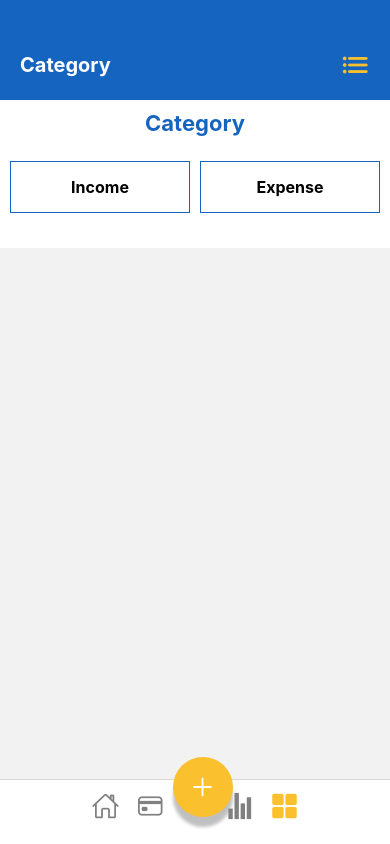
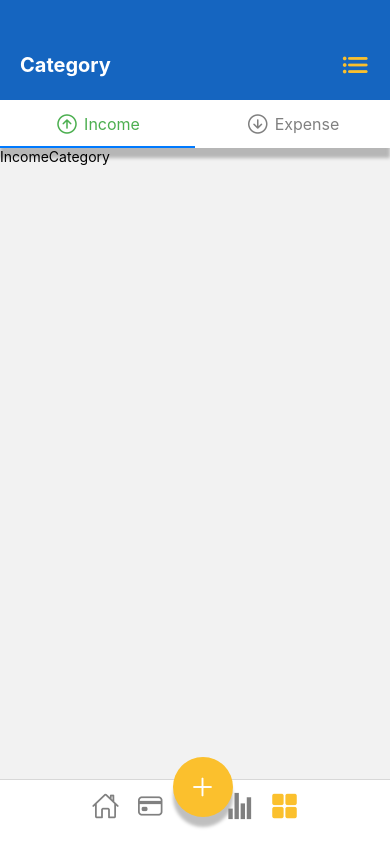
Before and after one commit to tsiaroFitia/SpendlyWay, a React Native app: screen /Category in a window 390 px wide. Built offline with nearby package versions, Linux system fonts and the light colour scheme.

Commit message:
Copier Affichage Income/Expense de Repport dans Category (TopTabNavigator)

```diff
--- a/src/components/Report/ExpenseReport.js
+++ b/src/components/Report/ExpenseReport.js
@@ -16,10 +16,10 @@ const styles = StyleSheet.create({
     flex: 1,
     justifyContent: 'center',
     alignItems: 'center',
-    backgroundColor: 'red',
+
   },
   text: {
     fontSize: 20,
-    color: 'white',
+
   },
 });
--- a/src/components/Report/IncomeReport.js
+++ b/src/components/Report/IncomeReport.js
@@ -16,10 +16,10 @@ const styles = StyleSheet.create({
     flex: 1,
     justifyContent: 'center',
     alignItems: 'center',
-    backgroundColor: 'green',
+
   },
   text: {
     fontSize: 20,
-    color: 'white',
+
   },
 });
--- a/src/components/category/HeaderCategory.js
+++ /dev/null
@@ -1,122 +0,0 @@
-import { Text, View, TouchableOpacity, StyleSheet } from 'react-native';
-import React, { Component } from 'react';
-
-import Colors from '../../outils/Colors';  // Assurez-vous que Colors.BleuFoncé est bien défini dans votre fichier Colors.
-import IncomeCategory from './IncomeCategory';  // Assurez-vous que IncomeCategory est bien importé.
-import ExpenseCategory from './ExpenseCategory';  // Assurez-vous que ExpenseCategory est bien importé.
-
-export default class HeaderCategory extends Component {
-  constructor(props) {
-    super(props);
-    this.state = {
-      selectedButton: null,  // Gère quel bouton est sélectionné
-    };
-  }
-
-  handleButtonPress = (buttonName) => {
-    // Change le bouton sélectionné ou le réinitialise si déjà sélectionné
-    this.setState({
-      selectedButton: buttonName === this.state.selectedButton ? null : buttonName,
-    });
-  };
-
-  render() {
-    const { selectedButton } = this.state;
-
-    return (
-      <View style={styles.container}>
-        <Text style={styles.headerText}>Category</Text>
-
-        {/* Conteneur des boutons alignés côte à côte */}
-        <View style={styles.buttonContainer}>
-          {/* Premier bouton - Income */}
-          <TouchableOpacity
-            onPress={() => this.handleButtonPress('Income')}
-            activeOpacity={0.7}  // Ajoutez un effet de pression
-            style={styles.button}>
-            <Text style={[styles.buttonText, selectedButton === 'Income' && { color: Colors.BleuFoncé }]}>
-              Income
-            </Text>
-            {/* Afficher la ligne tsipika uniquement si 'Income' est sélectionné */}
-            {selectedButton === 'Income' && <View style={styles.tsipika} />}
-          </TouchableOpacity>
-
-          {/* Deuxième bouton - Expense */}
-          <TouchableOpacity
-            onPress={() => this.handleButtonPress('Expense')}
-            activeOpacity={0.7}  // Ajoutez un effet de pression
-            style={styles.button}>
-            <Text style={[styles.buttonText, selectedButton === 'Expense' && { color: Colors.BleuFoncé }]}>
-              Expense
-            </Text>
-            {/* Afficher la ligne tsipika uniquement si 'Expense' est sélectionné */}
-            {selectedButton === 'Expense' && <View style={styles.tsipika} />}
-          </TouchableOpacity>
-        </View>
-
-        {/* Affichage conditionnel des composants en fonction du bouton sélectionné */}
-        {selectedButton === 'Income' && (
-          <View style={styles.componentContainer}>
-            <IncomeCategory /> {/* Composant Income */}
-          </View>
-        )}
-        {selectedButton === 'Expense' && (
-          <View style={styles.componentContainer}>
-            <ExpenseCategory /> {/* Composant Expense */}
-          </View>
-        )}
-      </View>
-    );
-  }
-}
-
-const styles = StyleSheet.create({
-  container: {
-    paddingVertical: 10,
-    paddingHorizontal: 5,
-    alignItems: 'center',
-    backgroundColor: Colors.white,  // Fond blanc
-    flex: 1,  // Prendre toute la hauteur disponible
-  },
-  headerText: {
-    fontSize: 22,
-    fontWeight: 'bold',
-    marginBottom: 20,
-    color: Colors.BleuFoncé,  // Couleur du texte du header
-  },
-  buttonContainer: {
-    flexDirection: 'row',  // Alignement horizontal
-    justifyContent: 'space-between',
-    width: '100%',
-    maxWidth: 400,
-    marginBottom: 20,  // Espacement entre les boutons et le composant
-  },
-  button: {
-    paddingVertical: 15,
-    margin: 5,
-    flex: 1,
-    alignItems: 'center',  // Centrer le texte dans le bouton
-    justifyContent: 'center',  // S'assurer que le texte est bien centré
-    borderWidth: 1,  // Ajout d'un border pour tester si le bouton est bien visible
-    borderColor: Colors.BleuFoncé,  // Ajout de couleur de bordure pour la visibilité
-  },
-  buttonText: {
-    fontWeight: 'bold',
-    fontSize: 16,
-    color: 'black',  // Text noir par défaut pour qu'il soit visible
-  },
-  tsipika: {
-    height: 2,
-    backgroundColor: Colors.BleuFoncé,  // Couleur de la ligne
-    width: '50%',  // Limiter la largeur de la ligne
-    marginTop: 5,
-  },
-  componentContainer: {
-    marginTop: 20,
-    padding: 15,
-    backgroundColor: Colors.Gris,
-    borderRadius: 5,
-    width: '80%',
-    alignItems: 'center',
-  },
-});
--- a/src/screen/ScreenBottomNavigation/CategoryScreen.js
+++ b/src/screen/ScreenBottomNavigation/CategoryScreen.js
@@ -1,23 +1,98 @@
-import { Text, View, StyleSheet } from 'react-native'
-import React, { Component } from 'react'
+import { View, StyleSheet, SafeAreaView, Text } from 'react-native';
+import React from 'react';
+import { createMaterialTopTabNavigator } from '@react-navigation/material-top-tabs';
+import Ionicons from 'react-native-vector-icons/Ionicons';
 
-import HeaderTitle from '../../components/HeaderTitle'
+import IncomeCategory from '../../components/Category/IncomeCategory';
+import ExpenseCategory from '../../components/Category/ExpenseCategory';
+import Colors from '../../outils/Colors';
 import HeaderHomeScreen from '../../components/Home/HeaderHomeScreen';
-import HeaderCategory from '../../components/category/HeaderCategory';
 
-export default class CategoryScreen extends Component {
-  render() {
-    return (
-      <View style={styles.container}>
-        <HeaderHomeScreen title="Category"/>
-        <HeaderCategory/>
+const Tab = createMaterialTopTabNavigator();
+
+const CategoryScreen = () => {
+  return (
+    <SafeAreaView style={styles.container}>
+      {/* Le Header */}
+      <View style={styles.headerContainer}>
+        <HeaderHomeScreen title="Category" />
       </View>
-    )
-  }
-}
+
+      {/* La barre de navigation des onglets en haut */}
+      <View style={styles.tabBarContainer}>
+        <Tab.Navigator
+          screenOptions={({ route }) => ({
+            // Suppression de tabBarIcon ici pour personnaliser uniquement le texte et l'icône
+            tabBarLabel: ({ focused }) => {
+              const label = route.name === 'IncomeCategory' ? 'Income' : 'Expense';
+              const textColor = focused
+                ? route.name === 'IncomeCategory'
+                  ? Colors.Vert
+                  : Colors.Rouge
+                : 'gray';
+
+              return (
+                <View style={styles.tabLabelContainer}>
+                  <Ionicons
+                    name={route.name === 'IncomeCategory' ? 'arrow-up-circle-outline' : 'arrow-down-circle-outline'}
+                    size={24}
+                    color={textColor}
+                  />
+                  <Text style={[styles.tabLabel, { color: textColor }]}>{label}</Text>
+                </View>
+              );
+            },
+            tabBarActiveTintColor: Colors.Vert, // Par défaut pour Income
+            tabBarInactiveTintColor: 'gray',
+            tabBarStyle: styles.tabBarStyle,
+            tabBarLabelStyle: styles.tabBarLabelStyle,
+            tabBarIndicatorStyle: ({ route, focused }) => ({
+              backgroundColor: focused
+                ? route.name === 'IncomeCategory'
+                  ? Colors.Vert
+                  : Colors.Rouge
+                : 'transparent',  // Transparente lorsque l'onglet n'est pas actif
+            }),
+          })}
+        >
+          <Tab.Screen name="IncomeCategory" component={IncomeCategory} options={{ headerShown: false }} />
+          <Tab.Screen name="ExpenseCategory" component={ExpenseCategory} options={{ headerShown: false }} />
+        </Tab.Navigator>
+      </View>
+    </SafeAreaView>
+  );
+};
+
+export default CategoryScreen;
 
 const styles = StyleSheet.create({
-  container:{
-
+  container: {
+    flex: 1,
+    backgroundColor: Colors.BlancFond,
   },
-})
+  headerContainer: {
+    // Personnalise la zone du header si nécessaire
+  },
+  tabBarContainer: {
+    flex: 1,  // Pour occuper l'espace restant sous le header
+  },
+  tabBarStyle: {
+    backgroundColor: Colors.white,
+    shadowColor: '#000',
+    shadowOffset: { width: 0, height: 10 },
+    shadowOpacity: 0.25,
+    shadowRadius: 3.5,
+    elevation: 5,
+  },
+  tabBarLabelStyle: {
+    fontSize: 14,
+  },
+  tabLabelContainer: {
+    flexDirection: 'row',
+    alignItems: 'center',
+  },
+  tabLabel: {
+    marginLeft: 5,
+    fontSize: 16,
+  },
+});
--- a/src/screen/ScreenBottomNavigation/RepportScreen.js
+++ b/src/screen/ScreenBottomNavigation/RepportScreen.js
@@ -64,7 +64,7 @@ const styles = StyleSheet.create({
     backgroundColor: Colors.BlancFond,
   },
   headerContainer: {
-    // Style du header si besoin
+
   },
   tabBarContainer: {
     flex: 1,  // Pour occuper l'espace restant sous le header
@@ -78,14 +78,14 @@ const styles = StyleSheet.create({
     elevation: 5,
   },
   tabBarLabelStyle: {
-    fontSize: 14, // Ajuste la taille des labels des onglets
+    fontSize: 14,
   },
   tabLabelContainer: {
     flexDirection: 'row',
     alignItems: 'center',
   },
   tabLabel: {
-    marginLeft: 5,  // Espacement entre l'icône et le texte
-    fontSize: 16,   // Taille du texte
+    marginLeft: 5,
+    fontSize: 16,
   },
 });
```
